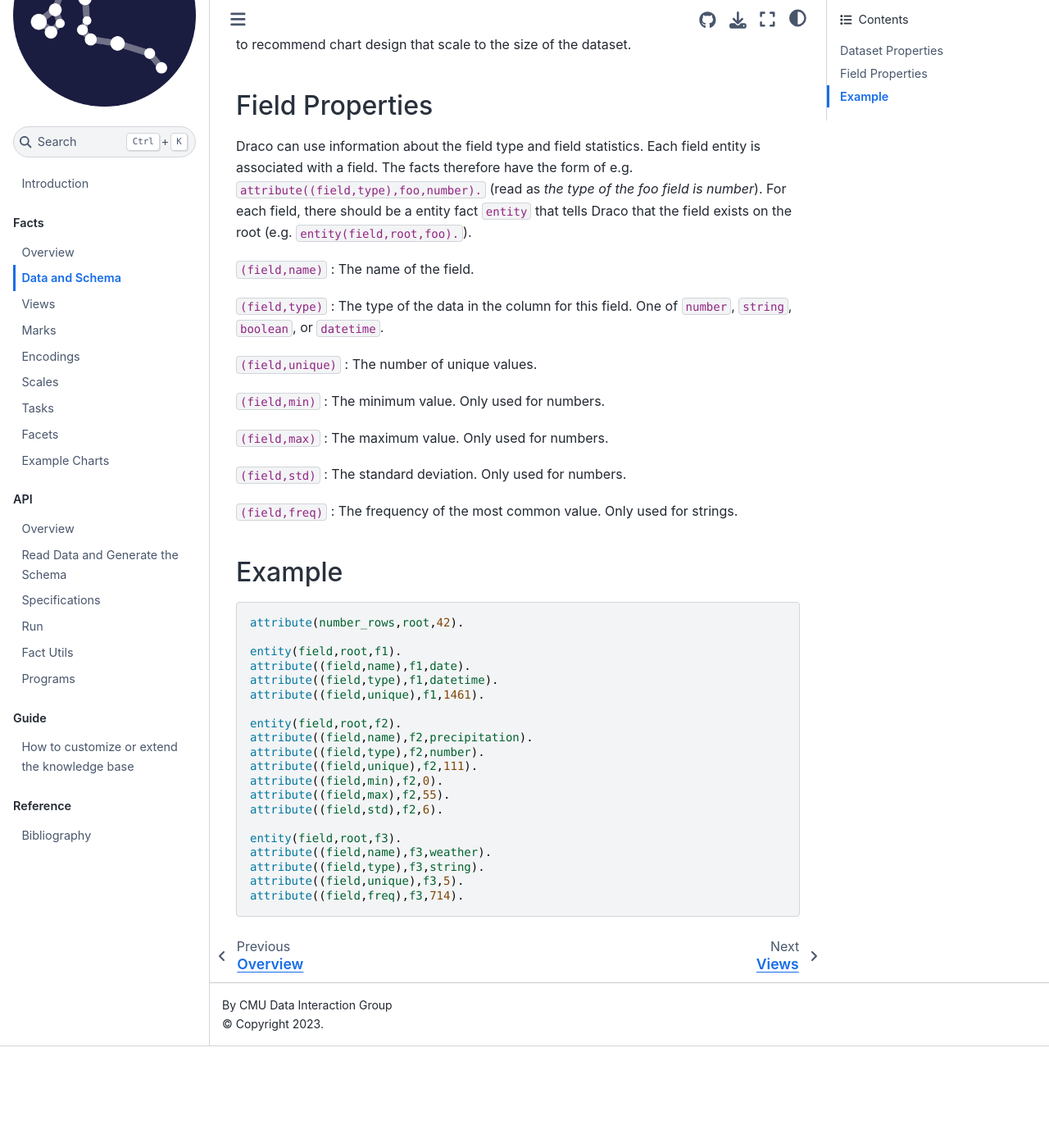
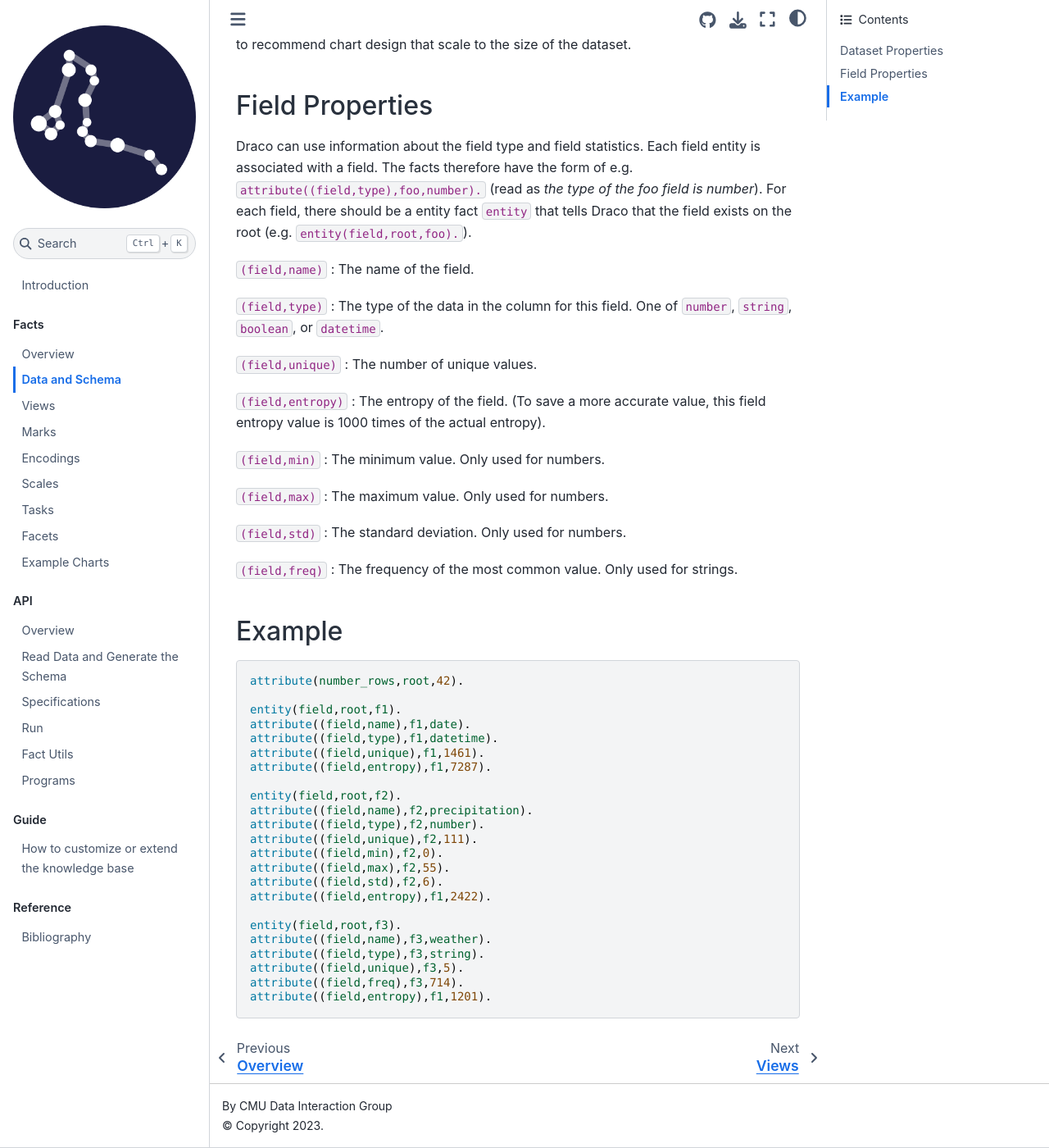
Before and after one commit to cmudig/draco2, a Jupyter Book: the page built from docs/facts/schema.md, in a window 1280 px wide and 1400 px high, scrolled down 458 px. Shown: the whole window at 82% size. Built offline with Jupyter Book 1.0.4 settings and Sphinx 7.4.7 and the Sphinx Book theme 1.1.4, drawn with Linux system fonts in a browser that asks for light colours; before the commit the page ends 1734 px from its top, so only the background shows below that.

Commit message:
feat: add field entropy and soft constraint weights (#290)
* hard: stacking + type checks

* hard constraints

* requested changes

* requested changes

* add comments

* added details for doc

* Update docs/facts/facet.md

* Update docs/facts/view.md

* fix docs

* facet define + hard

* modify define facet

* remove discrete hard constraint for facet

* hard constraints for stacking

* requested changes

* removed two unsure constraints

* removed two vegalite constraints

* soft constraints for scale type

* change comments

* some soft constraints

* change description

* reqested changes

* requested change

* req changes: remove helper, simplify test cases

* Revert last commit for whitespace

* req changes: remove helper, simplify test cases

* soft for aggregate and zero

* fix coverage

* requested changes

* requested change

* requested changes

* entropy and weights

* Update draco/asp/weights.lp

Co-authored-by: JunranY <35775163+JunranY@users.noreply.github.com>

* change entropy to int

* entopy * 1000

Co-authored-by: JunranY <35775163+JunranY@users.noreply.github.com>

````diff
--- a/docs/facts/schema.md
+++ b/docs/facts/schema.md
@@ -26,6 +26,9 @@
 `(field,unique)`
 : The number of unique values.
 
+`(field,entropy)`
+: The entropy of the field. (To save a more accurate value, this field entropy value is 1000 times of the actual entropy).
+
 `(field,min)`
 : The minimum value. Only used for numbers.
 
@@ -47,6 +50,7 @@
 attribute((field,name),f1,date).
 attribute((field,type),f1,datetime).
 attribute((field,unique),f1,1461).
+attribute((field,entropy),f1,7287).
 
 entity(field,root,f2).
 attribute((field,name),f2,precipitation).
@@ -55,10 +59,12 @@
 attribute((field,min),f2,0).
 attribute((field,max),f2,55).
 attribute((field,std),f2,6).
+attribute((field,entropy),f1,2422).
 
 entity(field,root,f3).
 attribute((field,name),f3,weather).
 attribute((field,type),f3,string).
 attribute((field,unique),f3,5).
 attribute((field,freq),f3,714).
+attribute((field,entropy),f1,1201).
 ```
````
Also changed, not shown: 3 other files.
